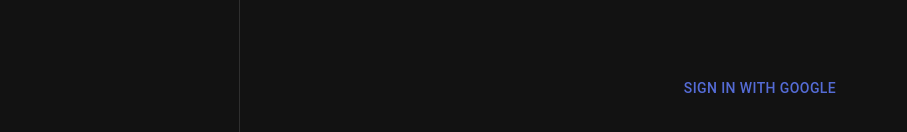
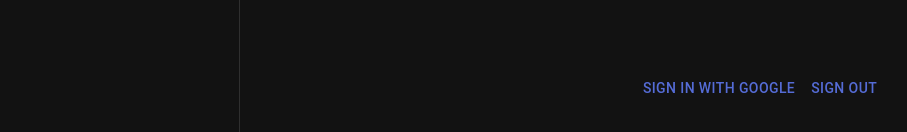
Before and after one commit to rikotacards/storymode, a Next.js app: page /signin in a window 1280 px wide. Shown: the part 312-444 px from the top of the page, without its empty margins (0-907 px from the left). Built offline with nearby package versions, Linux system fonts and the light colour scheme; no server answers.

Commit message:
add signout button.

```diff
--- a/src/components/SignInNewUser/SignInNewUser.tsx
+++ b/src/components/SignInNewUser/SignInNewUser.tsx
@@ -2,6 +2,7 @@ import React from 'react'
 import {  createUserWithEmailAndPassword, GoogleAuthProvider, signInWithPopup, User } from "firebase/auth";
 import { Button, Input } from '@mui/material';
 import { AuthContext } from '@/context/AuthContext';
+import { auth } from '@/firebase/clientApp';
 
 export const SignInNewUser: React.FC = () => {
   const {signInWithGooglePopUp} = React.useContext(AuthContext);
@@ -22,6 +23,7 @@ export const SignInNewUser: React.FC = () => {
         Sign In with Google
       </Button>
       </div>
+      <Button onClick={() => {auth.signOut()}}>Sign out</Button>
     </div>
   )
 }
```
